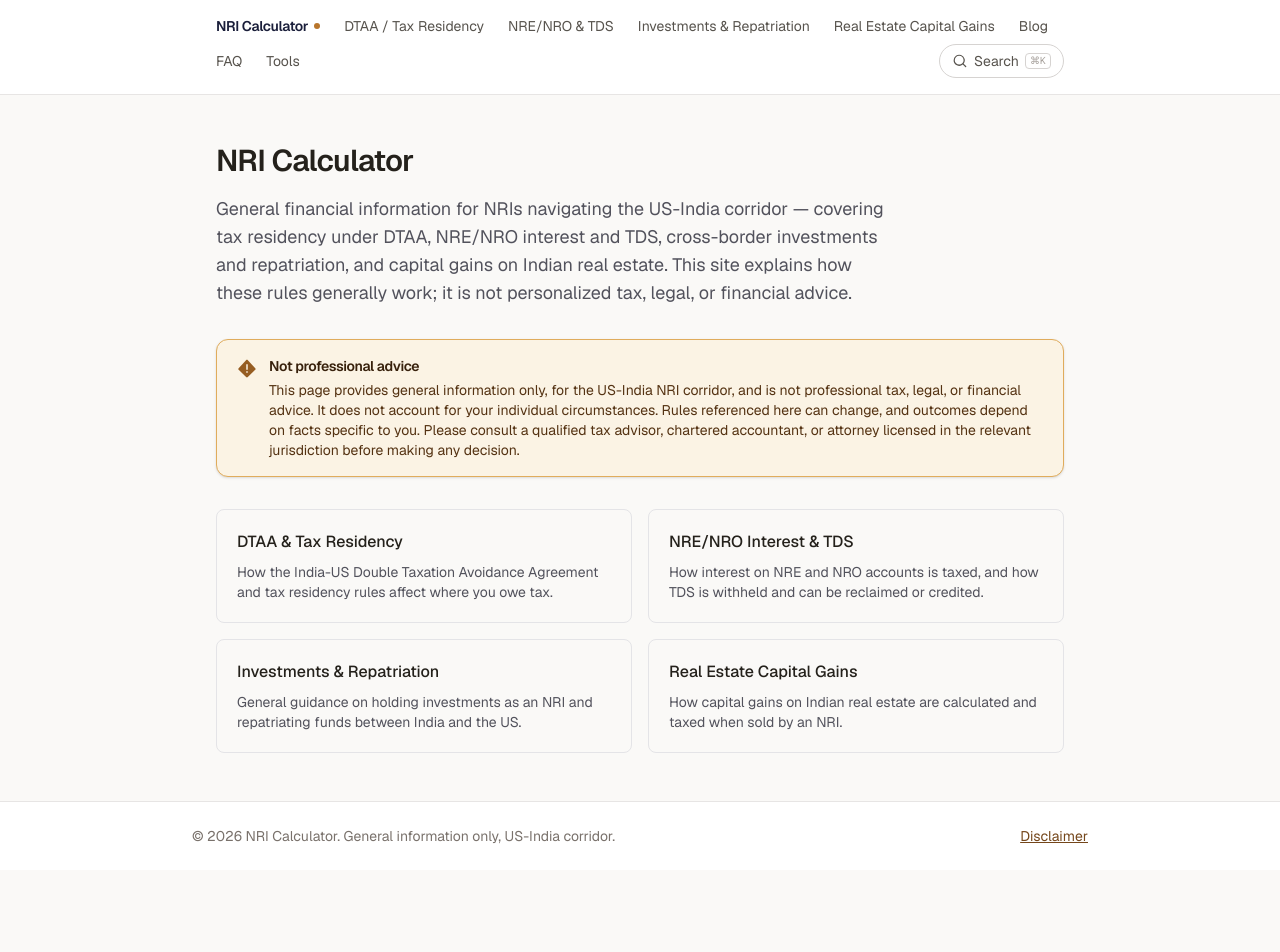
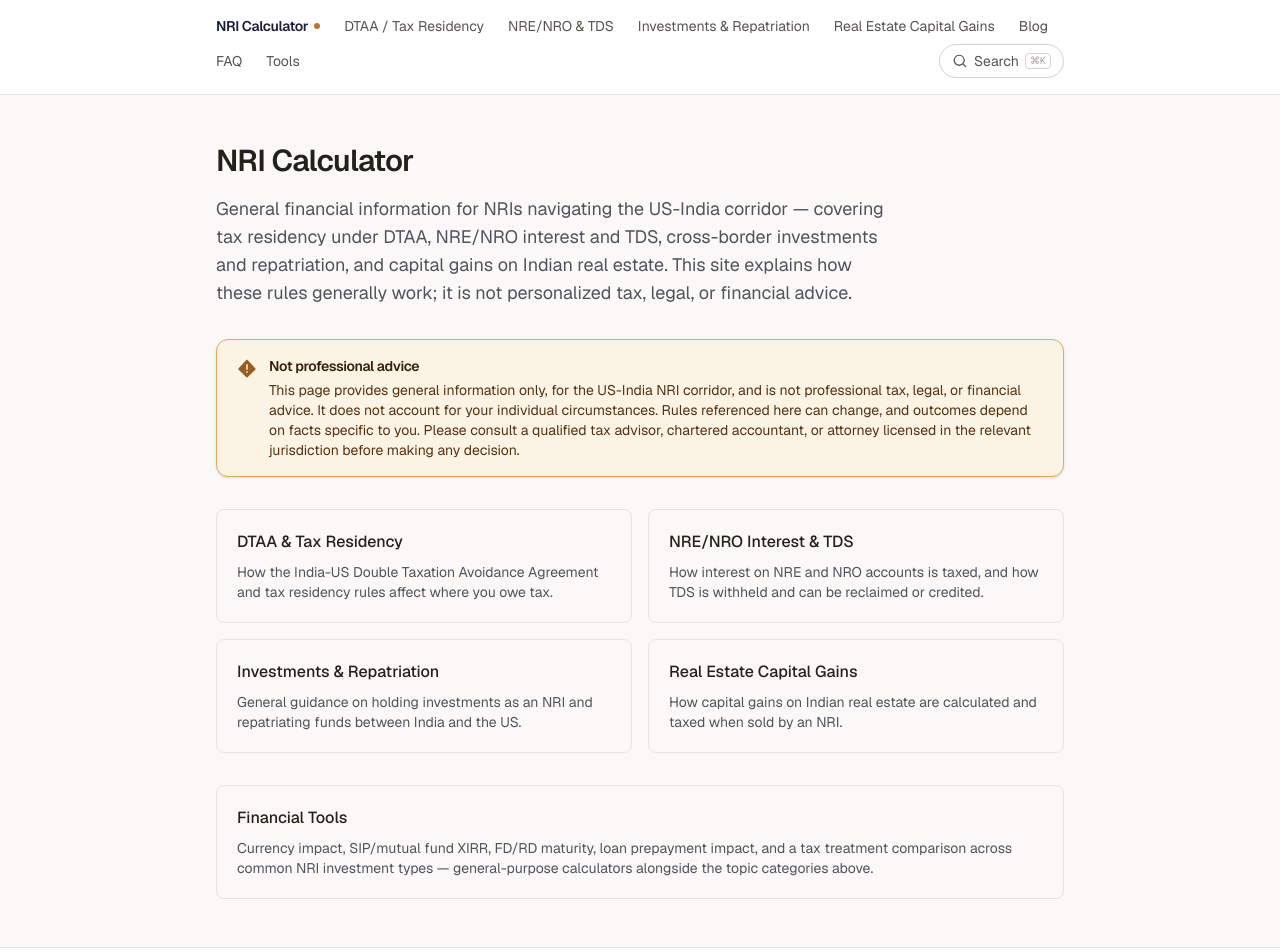
Before and after one commit to Gauribiz/nri-calculator, a Next.js app: page / in a window 1280 px wide. Shown: the top 952 px of the page. Before the commit the page ends 870 px from the top, so only its background shows below. Built offline with nearby package versions, Linux system fonts and the light colour scheme.

Commit message:
Add Financial Tools link and description
Added a new section for Financial Tools with a link and description.

```diff
--- a/src/app/page.tsx
+++ b/src/app/page.tsx
@@ -34,6 +34,19 @@ export default function Home() {
           </Link>
         ))}
       </div>
+
+      <Link
+        href="/tools"
+        className="flex flex-col gap-2 rounded-lg border border-zinc-200 p-5 transition-colors hover:border-zinc-400 dark:border-zinc-800 dark:hover:border-zinc-600"
+      >
+        <h2 className="font-medium">Financial Tools</h2>
+        <p className="text-sm text-zinc-600 dark:text-zinc-400">
+          Currency impact, SIP/mutual fund XIRR, FD/RD maturity, loan
+          prepayment impact, and a tax treatment comparison across common
+          NRI investment types — general-purpose calculators alongside the
+          topic categories above.
+        </p>
+      </Link>
     </div>
   );
 }
```
